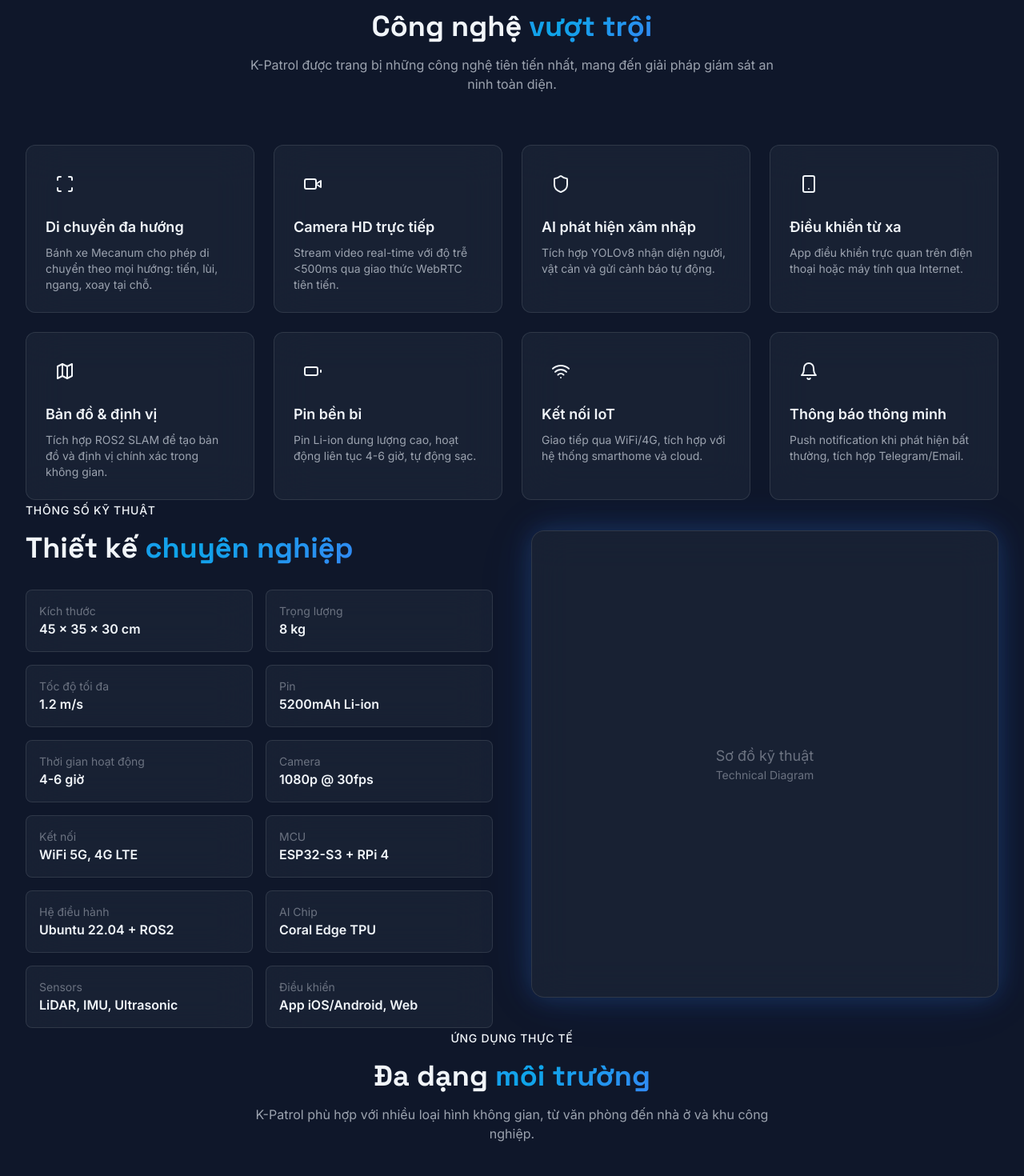
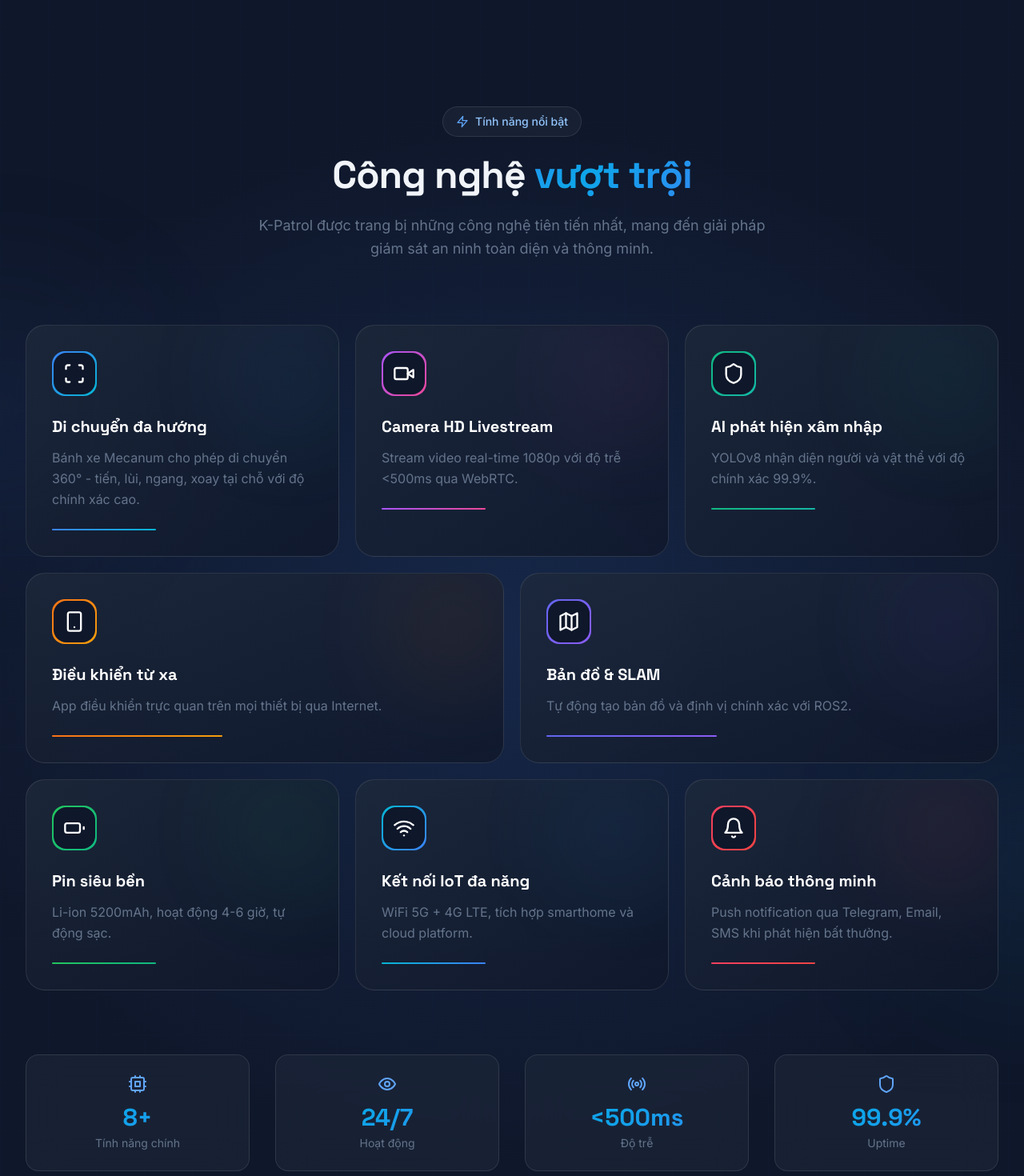
Before and after one commit to KPatrol/KPatrol_WebCommerce, a Next.js app: page / in a window 1280 px wide. Shown: the part 860-2330 px from the top of the page at 80% size. Built offline with nearby package versions, Linux system fonts and the light colour scheme.

Commit message:
feat: redesign features section with bento grid layout

```diff
--- a/src/components/sections/FeaturesSection.tsx
+++ b/src/components/sections/FeaturesSection.tsx
@@ -1,6 +1,7 @@
 'use client';
 
-import { motion } from 'framer-motion';
+import { motion, useMotionValue, useSpring, useTransform } from 'framer-motion';
+import { useRef, useState } from 'react';
 import {
   Scan,
   Wifi,
@@ -9,97 +10,257 @@ import {
   Smartphone,
   Map,
   Video,
-  Bell
+  Bell,
+  Cpu,
+  Zap,
+  Eye,
+  Radio,
+  LucideIcon
 } from 'lucide-react';
 
-const features = [
+interface Feature {
+  icon: LucideIcon;
+  title: string;
+  description: string;
+  gradient: string;
+  size?: 'large' | 'medium' | 'small';
+}
+
+const features: Feature[] = [
   {
     icon: Scan,
     title: 'Di chuyển đa hướng',
-    description: 'Bánh xe Mecanum cho phép di chuyển theo mọi hướng: tiến, lùi, ngang, xoay tại chỗ.',
+    description: 'Bánh xe Mecanum cho phép di chuyển 360° - tiến, lùi, ngang, xoay tại chỗ với độ chính xác cao.',
+    gradient: 'from-blue-500 to-cyan-500',
+    size: 'large',
   },
   {
     icon: Video,
-    title: 'Camera HD trực tiếp',
-    description: 'Stream video real-time với độ trễ <500ms qua giao thức WebRTC tiên tiến.',
+    title: 'Camera HD Livestream',
+    description: 'Stream video real-time 1080p với độ trễ <500ms qua WebRTC.',
+    gradient: 'from-purple-500 to-pink-500',
+    size: 'medium',
   },
   {
     icon: Shield,
     title: 'AI phát hiện xâm nhập',
-    description: 'Tích hợp YOLOv8 nhận diện người, vật cản và gửi cảnh báo tự động.',
+    description: 'YOLOv8 nhận diện người và vật thể với độ chính xác 99.9%.',
+    gradient: 'from-emerald-500 to-teal-500',
+    size: 'medium',
   },
   {
     icon: Smartphone,
     title: 'Điều khiển từ xa',
-    description: 'App điều khiển trực quan trên điện thoại hoặc máy tính qua Internet.',
+    description: 'App điều khiển trực quan trên mọi thiết bị qua Internet.',
+    gradient: 'from-orange-500 to-amber-500',
+    size: 'small',
   },
   {
     icon: Map,
-    title: 'Bản đồ & định vị',
-    description: 'Tích hợp ROS2 SLAM để tạo bản đồ và định vị chính xác trong không gian.',
+    title: 'Bản đồ & SLAM',
+    description: 'Tự động tạo bản đồ và định vị chính xác với ROS2.',
+    gradient: 'from-indigo-500 to-violet-500',
+    size: 'small',
   },
   {
     icon: Battery,
-    title: 'Pin bền bỉ',
-    description: 'Pin Li-ion dung lượng cao, hoạt động liên tục 4-6 giờ, tự động sạc.',
+    title: 'Pin siêu bền',
+    description: 'Li-ion 5200mAh, hoạt động 4-6 giờ, tự động sạc.',
+    gradient: 'from-green-500 to-emerald-500',
+    size: 'small',
   },
   {
     icon: Wifi,
-    title: 'Kết nối IoT',
-    description: 'Giao tiếp qua WiFi/4G, tích hợp với hệ thống smarthome và cloud.',
+    title: 'Kết nối IoT đa năng',
+    description: 'WiFi 5G + 4G LTE, tích hợp smarthome và cloud platform.',
+    gradient: 'from-cyan-500 to-blue-500',
+    size: 'small',
   },
   {
     icon: Bell,
-    title: 'Thông báo thông minh',
-    description: 'Push notification khi phát hiện bất thường, tích hợp Telegram/Email.',
+    title: 'Cảnh báo thông minh',
+    description: 'Push notification qua Telegram, Email, SMS khi phát hiện bất thường.',
+    gradient: 'from-rose-500 to-red-500',
+    size: 'medium',
   },
 ];
 
+// Feature Card with Mouse Tracking Effect
+function FeatureCard({ feature, index }: { feature: Feature; index: number }) {
+  const cardRef = useRef<HTMLDivElement>(null);
+  const [mousePosition, setMousePosition] = useState({ x: 0, y: 0 });
+  const [isHovered, setIsHovered] = useState(false);
+
+  const handleMouseMove = (e: React.MouseEvent) => {
+    if (!cardRef.current) return;
+    const rect = cardRef.current.getBoundingClientRect();
+    setMousePosition({
+      x: e.clientX - rect.left,
+      y: e.clientY - rect.top,
+    });
+  };
+
+  const Icon = feature.icon;
+
+  return (
+    <motion.div
+      ref={cardRef}
+      initial={{ opacity: 0, y: 30 }}
+      whileInView={{ opacity: 1, y: 0 }}
+      viewport={{ once: true, margin: "-50px" }}
+      transition={{ delay: index * 0.1, duration: 0.5 }}
+      onMouseMove={handleMouseMove}
+      onMouseEnter={() => setIsHovered(true)}
+      onMouseLeave={() => setIsHovered(false)}
+      className={`
+        relative rounded-3xl p-6 md:p-8 overflow-hidden cursor-pointer group h-full
+        bg-gradient-to-br from-dark-800/80 to-dark-900/80
+        border border-white/10 hover:border-kpatrol-500/40
+        transition-all duration-500 ease-out
+      `}
+      whileHover={{ scale: 1.02, y: -5 }}
+    >
+      {/* Mouse Follow Glow */}
+      <div
+        className="absolute inset-0 opacity-0 group-hover:opacity-100 transition-opacity duration-500 pointer-events-none"
+        style={{
+          background: `radial-gradient(400px circle at ${mousePosition.x}px ${mousePosition.y}px, rgba(59, 130, 246, 0.15), transparent 40%)`,
+        }}
+      />
+
+      {/* Background Gradient */}
+      <div
+        className={`absolute inset-0 bg-gradient-to-br ${feature.gradient} opacity-0 group-hover:opacity-5 transition-opacity duration-500`}
+      />
+
+      {/* Content */}
+      <div className="relative z-10">
+        {/* Icon */}
+        <motion.div
+          className={`w-14 h-14 rounded-2xl bg-gradient-to-br ${feature.gradient} p-0.5 mb-6`}
+          whileHover={{ rotate: [0, -10, 10, 0], scale: 1.1 }}
+          transition={{ duration: 0.5 }}
+        >
+          <div className="w-full h-full rounded-2xl bg-dark-900 flex items-center justify-center">
+            <Icon className="w-7 h-7 text-white" />
+          </div>
+        </motion.div>
+
+        {/* Text */}
+        <h3 className="text-xl font-bold font-display mb-3 text-white group-hover:text-kpatrol-300 transition-colors">
+          {feature.title}
+        </h3>
+        <p className="text-dark-500 group-hover:text-dark-400 transition-colors leading-relaxed">
+          {feature.description}
+        </p>
+
+        {/* Animated Line */}
+        <motion.div
+          className={`h-0.5 mt-6 rounded-full bg-gradient-to-r ${feature.gradient}`}
+          initial={{ width: 0 }}
+          whileInView={{ width: '40%' }}
+          viewport={{ once: true }}
+          transition={{ delay: 0.5 + index * 0.1, duration: 0.8 }}
+        />
+      </div>
+
+      {/* Corner Accent */}
+      <div className="absolute top-0 right-0 w-32 h-32 opacity-10">
+        <div className={`w-full h-full bg-gradient-to-br ${feature.gradient} blur-3xl`} />
+      </div>
+    </motion.div>
+  );
+}
+
 export function FeaturesSection() {
   return (
-    <section id="features" className="section-padding relative overflow-hidden">
+    <section id="features" className="section relative">
       {/* Background */}
-      <div className="absolute inset-0 grid-bg opacity-20" />
+      <div className="absolute inset-0 bg-dark-900" />
+      <div className="absolute inset-0 bg-grid opacity-30" />
+      <div className="absolute inset-0 bg-radial-center" />
+
+      {/* Decorative Orbs */}
+      <div className="absolute top-1/4 -left-32 w-64 h-64 rounded-full bg-kpatrol-500/10 blur-[100px]" />
+      <div className="absolute bottom-1/4 -right-32 w-64 h-64 rounded-full bg-accent-500/10 blur-[100px]" />
 
       <div className="container-custom relative z-10">
-        {/* Header */}
+        {/* Section Header */}
         <motion.div
-          initial={{ opacity: 0, y: 20 }}
+          initial={{ opacity: 0, y: 30 }}
           whileInView={{ opacity: 1, y: 0 }}
           viewport={{ once: true }}
-          className="text-center mb-16"
+          className="text-center mb-20"
         >
-          <span className="text-primary-500 text-sm font-medium uppercase tracking-wider">
-            Tính năng
-          </span>
-          <h2 className="text-3xl md:text-4xl font-bold font-display mt-4">
+          <motion.div
+            initial={{ opacity: 0, scale: 0.9 }}
+            whileInView={{ opacity: 1, scale: 1 }}
+            viewport={{ once: true }}
+            className="inline-flex items-center gap-2 px-4 py-2 rounded-full glass mb-6"
+          >
+            <Zap className="w-4 h-4 text-kpatrol-400" />
+            <span className="text-sm font-medium text-kpatrol-300">Tính năng nổi bật</span>
+          </motion.div>
+
+          <h2 className="heading-display text-3xl md:text-4xl lg:text-5xl mb-6">
             Công nghệ <span className="gradient-text">vượt trội</span>
           </h2>
-          <p className="text-gray-400 mt-4 max-w-2xl mx-auto">
+          <p className="text-dark-500 text-lg max-w-2xl mx-auto leading-relaxed">
             K-Patrol được trang bị những công nghệ tiên tiến nhất,
-            mang đến giải pháp giám sát an ninh toàn diện.
+            mang đến giải pháp giám sát an ninh toàn diện và thông minh.
           </p>
         </motion.div>
 
-        {/* Features Grid */}
-        <div className="grid md:grid-cols-2 lg:grid-cols-4 gap-6">
-          {features.map((feature, index) => (
+        {/* Bento Grid - Layout giống screenshot */}
+        <div className="space-y-5">
+          {/* Row 1: 3 columns - 1 large left, 2 medium right */}
+          <div className="grid grid-cols-1 md:grid-cols-3 gap-5">
+            <FeatureCard feature={features[0]} index={0} />
+            <FeatureCard feature={features[1]} index={1} />
+            <FeatureCard feature={features[2]} index={2} />
+          </div>
+
+          {/* Row 2: 2 columns equal */}
+          <div className="grid grid-cols-1 md:grid-cols-2 gap-5">
+            <FeatureCard feature={features[3]} index={3} />
+            <FeatureCard feature={features[4]} index={4} />
+          </div>
+
+          {/* Row 3: 3 columns equal */}
+          <div className="grid grid-cols-1 md:grid-cols-3 gap-5">
+            <FeatureCard feature={features[5]} index={5} />
+            <FeatureCard feature={features[6]} index={6} />
+            <FeatureCard feature={features[7]} index={7} />
+          </div>
+        </div>
+
+        {/* Bottom Stats */}
+        <motion.div
+          initial={{ opacity: 0, y: 30 }}
+          whileInView={{ opacity: 1, y: 0 }}
+          viewport={{ once: true }}
+          className="mt-20 grid grid-cols-2 md:grid-cols-4 gap-8"
+        >
+          {[
+            { value: '8+', label: 'Tính năng chính', icon: Cpu },
+            { value: '24/7', label: 'Hoạt động', icon: Eye },
+            { value: '<500ms', label: 'Độ trễ', icon: Radio },
+            { value: '99.9%', label: 'Uptime', icon: Shield },
+          ].map((stat, index) => (
             <motion.div
-              key={feature.title}
+              key={stat.label}
               initial={{ opacity: 0, y: 20 }}
               whileInView={{ opacity: 1, y: 0 }}
               viewport={{ once: true }}
               transition={{ delay: index * 0.1 }}
-              className="group glass rounded-xl p-6 hover:border-primary-500/50 transition-all duration-300"
+              className="text-center p-6 rounded-2xl glass hover:border-kpatrol-500/30 transition-colors"
             >
-              <div className="w-12 h-12 rounded-lg bg-primary-500/20 flex items-center justify-center mb-4 group-hover:bg-primary-500/30 transition-colors">
-                <feature.icon className="w-6 h-6 text-primary-400" />
-              </div>
-              <h3 className="text-lg font-semibold mb-2">{feature.title}</h3>
-              <p className="text-gray-400 text-sm">{feature.description}</p>
+              <stat.icon className="w-6 h-6 text-kpatrol-400 mx-auto mb-3" />
+              <p className="text-3xl font-bold font-display gradient-text mb-1">{stat.value}</p>
+              <p className="text-sm text-dark-500">{stat.label}</p>
             </motion.div>
           ))}
-        </div>
+        </motion.div>
       </div>
     </section>
   );
```
